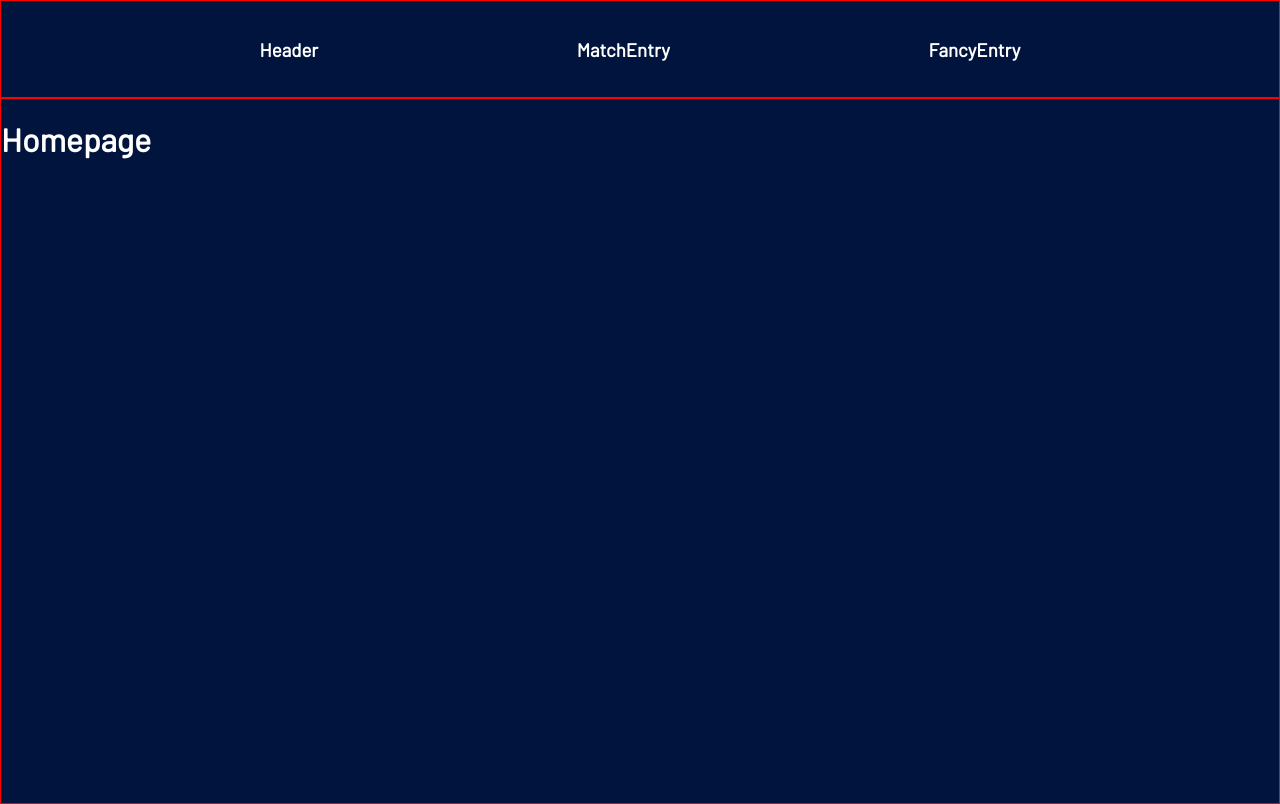
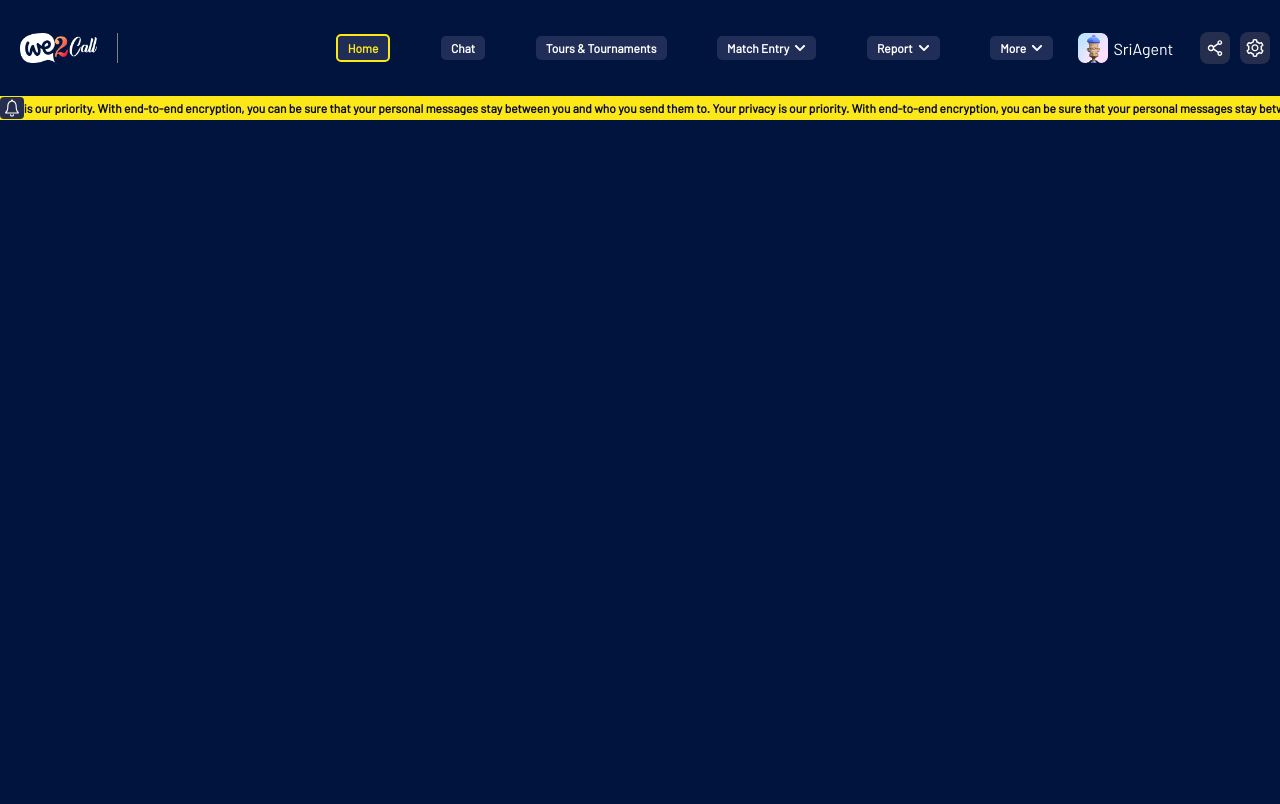
Before and after one commit to Texch999/we2-call-admin, a React (Create React App) app: page / in a window 1280 px wide. Built offline with nearby package versions, Linux system fonts and the light colour scheme.

Commit message:
added header

```diff
--- a/package.json
+++ b/package.json
@@ -6,8 +6,13 @@
     "@testing-library/jest-dom": "^5.17.0",
     "@testing-library/react": "^13.4.0",
     "@testing-library/user-event": "^13.5.0",
+    "antd": "^5.8.2",
+    "moment": "^2.29.4",
     "react": "^18.2.0",
     "react-dom": "^18.2.0",
+    "react-fast-marquee": "^1.6.0",
+    "react-icons": "^4.10.1",
+    "react-marquee": "^1.0.0",
     "react-router-dom": "^6.14.2",
     "react-scripts": "5.0.1",
     "web-vitals": "^2.1.4"
--- a/src/components/Header.jsx
+++ b/src/components/Header.jsx
@@ -1,13 +1,249 @@
+import { Images } from "../images";
+import moment from "moment";
+import Marquee from "react-fast-marquee";
 import "./common.css";
+import "./styles.css";
 import { useNavigate } from "react-router-dom";
+import {
+  FaChevronDown,
+  FaChevronUp,
+  FaHandshake,
+  FaRegAddressBook,
+  FaRegHandshake,
+} from "react-icons/fa";
+import { LiaFolderSolid } from "react-icons/lia";
+import { AiFillWarning } from "react-icons/ai";
+import { IoIosNotificationsOutline } from "react-icons/io";
+import { TbReport, TbReportSearch } from "react-icons/tb";
+import { GiArmorUpgrade } from "react-icons/gi";
+import { ShareAltOutlined, SettingOutlined } from "@ant-design/icons";
+import { BiPhoneCall } from "react-icons/bi";
+import { BsFillCreditCard2BackFill } from "react-icons/bs";
+import { MdOutlinePrivacyTip } from "react-icons/md";
+import { useState } from "react";
 
 function Header() {
   const navigate = useNavigate();
+  const [activeHead, setActiveHead] = useState(0);
+  const [matchEntryOpen, setMatchEntryOpen] = useState(false);
+  const [matchEntryType, setMatchEntryType] = useState("Match Entry");
+  const [reportsOpen, setReportsOpen] = useState(false);
+  const [reportsType, setReportsType] = useState("Report");
+  const [moreOpen, setMoreOpen] = useState(false);
+  const [moreType, setMoreType] = useState("More");
+  const headerMenu = [
+    "Home",
+    "Chat",
+    "Tours & Tournaments",
+    matchEntryType,
+    reportsType,
+    moreType,
+  ];
+  const MatchEntryDropdown = [
+    { icon: <LiaFolderSolid className="mr-10" />, name: "Match Entry" },
+    { icon: <AiFillWarning className="mr-10" />, name: "Share Risk" },
+  ];
+
+  const ReportsEntryDropdown = [
+    {
+      icon: <BiPhoneCall className="mr-10" />,
+      name: "Call History",
+    },
+    {
+      icon: <FaRegHandshake className="mr-10" />,
+      name: "Call Settlement",
+    },
+    {
+      icon: <FaRegAddressBook className="mr-10" />,
+      name: "Call Statement",
+    },
+    {
+      icon: <TbReportSearch className="mr-10" />,
+      name: "Match  Statement",
+    },
+    {
+      icon: <TbReport className="mr-10" />,
+      name: "One Page Reports",
+    },
+    {
+      icon: <FaRegHandshake className="mr-10" />,
+      name: "Settlement",
+    },
+    {
+      icon: <FaHandshake className="mr-10" />,
+      name: "Settlement Statement",
+    },
+    {
+      icon: <GiArmorUpgrade className="mr-10" />,
+      name: "Upgrade Packages",
+    },
+  ];
+
+  const moreDropdown = [
+    {
+      icon: <BsFillCreditCard2BackFill className="mr-10" />,
+      name: "Add Payment Gateway",
+    },
+    {
+      icon: <MdOutlinePrivacyTip className="mr-10" />,
+      name: "Privacy Policy",
+    },
+  ];
+  const handleMenuItem = (index) => {
+    setActiveHead(index);
+    {
+      index === 3 && handleMatchEntry();
+    }
+    {
+      index === 4 && handleReports();
+    }
+    {
+      index === 5 && handleMoreSelect();
+    }
+  };
+
+  const handleMatchEntry = () => {
+    setMatchEntryOpen((prev) => !prev);
+    setReportsOpen(false);
+    setMoreOpen(false);
+  };
+  const handleReports = () => {
+    setMatchEntryOpen(false);
+    setReportsOpen((prev) => !prev);
+    setMoreOpen(false);
+  };
+  const handleMoreSelect = () => {
+    setMatchEntryOpen(false);
+    setReportsOpen(false);
+    setMoreOpen((prev) => !prev);
+  };
+  const handleSelectMatchEntry = (name) => {
+    setMatchEntryType(name);
+    setMatchEntryOpen(false);
+  };
+
+  const handleMore = (name) => {
+    setMoreType(name);
+    setMoreOpen(false);
+  };
+  const handleSelectReports = (name) => {
+    setReportsType(name);
+    setReportsOpen(false);
+  };
+  // const date = moment().format("MMMM DD YYYY");
+  const time = Date().toLocaleString();
   return (
-    <div className="header flex-space-evenly">
-      <h3 onClick={() => navigate("/")}>Header</h3>
-      <h3 onClick={() => navigate("/matchentry")}>MatchEntry</h3>
-      <h3 onClick={() => navigate("/fancyentry")}>FancyEntry</h3>
+    <div className="header ">
+      <div className="w-100 flex-aline-center">
+        <div className="header-logo">
+          <img src={Images.header_logo} alt="we2-call-logo" />
+        </div>
+        <div className="w-15"></div>
+        <div className="w-60 h-12vh">
+          <div className=" w-100 flex-space-around h-100p">
+            {headerMenu.map((item, index) => {
+              return (
+                <div
+                  key={index}
+                  className={`${
+                    activeHead === index ? "active-head-menu" : null
+                  } header-menu flex-aline-center`}
+                  onClick={() => handleMenuItem(index)}
+                >
+                  {item}
+                  {index > 2 ? (
+                    activeHead === index ? (
+                      <FaChevronUp className="ml-5" />
+                    ) : (
+                      <FaChevronDown className="ml-5" />
+                    )
+                  ) : null}
+                </div>
+              );
+            })}
+          </div>
+          {matchEntryOpen && (
+            <div className="head-dropdown match-entry-position">
+              {MatchEntryDropdown.map((item, index) => {
+                return (
+                  <div
+                    key={index}
+                    className="flex-align-center mt-5"
+                    onClick={() => handleSelectMatchEntry(item.name)}
+                  >
+                    {item.icon}
+                    {item.name}
+                  </div>
+                );
+              })}
+            </div>
+          )}
+          {reportsOpen && (
+            <div className="head-dropdown report-position">
+              {ReportsEntryDropdown.map((item, index) => {
+                return (
+                  <div
+                    key={index}
+                    className="flex-aline-center mt-5"
+                    onClick={() => handleSelectReports(item.name)}
+                  >
+                    {item.icon}
+                    {item.name}
+                  </div>
+                );
+              })}
+            </div>
+          )}
+          {moreOpen && (
+            <div className="head-dropdown more-position w-200px">
+              {moreDropdown.map((item, index) => {
+                return (
+                  <div
+                    key={index}
+                    className="flex-aline-center mt-5"
+                    onClick={() => handleMore(item.name)}
+                  >
+                    {item.icon}
+                    {item.name}
+                  </div>
+                );
+              })}
+            </div>
+          )}
+        </div>
+        <div className="flex-space-between w-15">
+          <div className="header-avatar flex-aline-center">
+            <img src={Images.profile} alt="profile" className="mr-5" />
+            <div>SriAgent</div>
+          </div>
+          <div className="flex">
+            <div
+              className="header-icons flex-center mr-10"
+              // onClick={() => handleShareButton()}
+            >
+              <ShareAltOutlined />
+            </div>
+            <div
+              className="header-icons flex-center ml-10"
+              // onClick={() => handleResetPassword()}
+            >
+              <SettingOutlined />
+            </div>
+          </div>
+        </div>
+      </div>
+      <div className="flex scrolling-text">
+        <div className="header-icons notification-icon flex-center ml-10">
+          <IoIosNotificationsOutline className="notification-icon" />
+        </div>
+        <Marquee speed={12}>
+          Your privacy is our priority. With end-to-end encryption, you can be
+          sure that your personal messages stay between you and who you send
+          them to. Your privacy is our priority. With end-to-end encryption, you
+          can be sure that your personal messages stay between you and who you
+          send them to.
+        </Marquee>
+      </div>
     </div>
   );
 }
--- a/src/components/Homepage.jsx
+++ b/src/components/Homepage.jsx
@@ -1,9 +1,13 @@
+import { Col, Row } from "antd";
 import React from "react";
 
 function Homepage() {
   return (
     <div className="homepage">
-      <h1>Homepage</h1>
+      <Row className="management-container">
+        <Col span={14} className="call-management"></Col>
+        <Col span={10} className="sports-management"></Col>
+      </Row>
     </div>
   );
 }
--- a/src/components/common.css
+++ b/src/components/common.css
@@ -20,11 +20,9 @@
 }
 .header {
   height: 12vh;
-  border: 1px solid red;
 }
 .homepage {
   height: 88vh;
-  border: 1px solid red;
 }
 .flex {
   display: flex;
@@ -53,8 +51,17 @@
   align-items: center;
   justify-content: space-evenly;
 }
+.h-12vh{
+  height: 12vh !important;
+}
+.h-100p {
+  height: 100% !important;
+}
 .w-10 {
   width: 10% !important;
+}
+.w-15 {
+  width: 15% !important;
 }
 .w-20 {
   width: 20% !important;
@@ -92,6 +99,15 @@
 .p-10 {
   padding: 10px !important;
 }
+.ml-5 {
+  margin-left: 5px !important;
+}
+.mr-5 {
+  margin-right: 5px !important;
+}
+.mr-10{
+  margin-right: 10px !important;
+}
 .mt-5 {
   margin-top: 5px !important;
 }
--- /dev/null
+++ b/src/components/styles.css
@@ -0,0 +1,102 @@
+.flex-aline-center {
+  display: flex;
+  align-items: center;
+  flex-direction: row;
+}
+.header-logo {
+  border-right: 1px solid grey;
+  height: 70%;
+  align-items: center;
+  display: flex;
+  padding-right: 20px;
+}
+.header-logo img {
+  height: 30px;
+  margin-left: 20px;
+}
+.header-menu {
+  background: #202d57;
+  padding: 5px 10px;
+  border-radius: 5px;
+  box-sizing: border-box;
+  font-size: 12px;
+  font-weight: 600;
+}
+.active-head-menu {
+  border: 2px solid #fce719 !important;
+  color: #fce719 !important;
+  box-sizing: border-box;
+}
+.head-dropdown {
+  background: #202d57 !important;
+  width: 180px;
+  height: fit-content;
+  border-radius: 5px !important;
+  padding: 5px !important;
+  z-index: 9999;
+}
+.w-200px {
+  width: 200px !important;
+}
+.head-dropdown div {
+  background: #00143d !important;
+  padding: 8px;
+  width: 90%;
+  border-radius: 5px;
+  font-size: 12px !important;
+  font-weight: 600;
+}
+.head-dropdown div:hover {
+  border: 1px solid #fce719 !important;
+  color: #fce719 !important;
+}
+.match-entry-position {
+  position: relative;
+  left: 44%;
+  bottom: 20%;
+}
+.report-position {
+  position: relative;
+  left: 60%;
+  bottom: 20%;
+}
+.more-position {
+  position: relative;
+  left: 85%;
+  bottom: 20%;
+}
+.header-icons {
+  color: white;
+  font-size: 18px;
+  width: 30px;
+  height: 32px;
+  background-color: #252e4d;
+  border-radius: 8px;
+  cursor: pointer;
+}
+.header-avatar {
+  height: 32px;
+  width: 30px;
+  cursor: pointer;
+}
+.header-avatar img {
+  max-width: 100%;
+}
+.management-container {
+  height: 40vh !important;
+  /* background: red; */
+}
+.scrolling-text {
+  background-color: #fce719;
+  align-items: center;
+  font-size: 12px;
+  font-weight: 600;
+  color: #080c27;
+  height: 24px;
+  font-family: "Barlow-Regular";
+}
+.notification-icon {
+  width: 24px;
+  height: 22px;
+  border-radius: 4px;
+}
```
Also changed, not shown: 1 other file (tests, documents, lock files or other folders).
